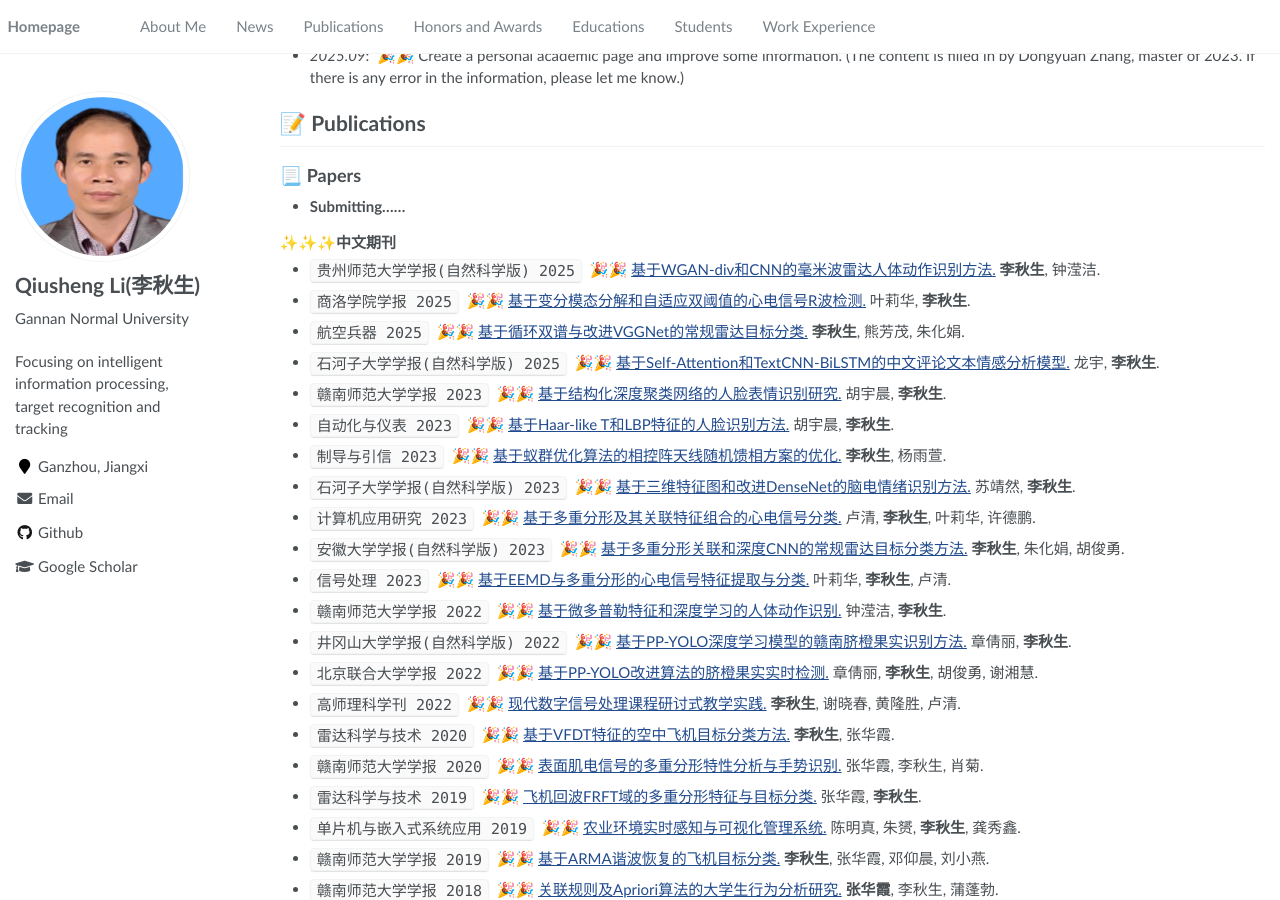
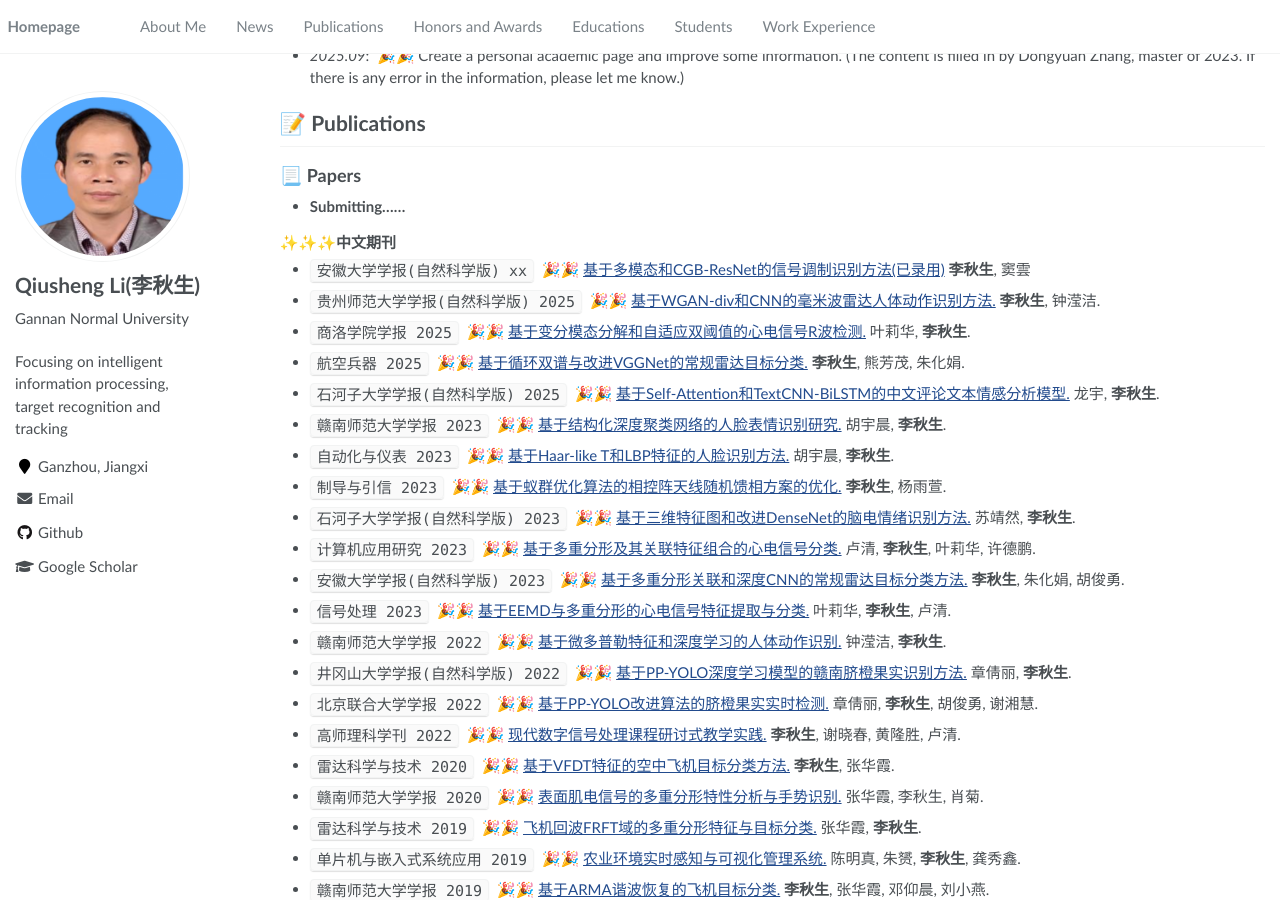
Before and after one commit to zhdongyuan/liqiusheng, a Jekyll site: the page built from _pages/about.md, in a window 1280 px wide and 900 px high, scrolled down 401 px. Built offline with Jekyll 4.4.1, drawn with Linux system fonts in a browser that asks for light colours.

Commit message:
Update about.md

```diff
--- a/_pages/about.md
+++ b/_pages/about.md
@@ -37,6 +37,7 @@ My research interests include algorithm innovation and system application in rad
 
 ### ✨✨✨**中文期刊**
 
+- ``安徽大学学报(自然科学版) xx`` &nbsp;🎉🎉 [基于多模态和CGB-ResNet的信号调制识别方法(已录用)]() **李秋生**, 窦雲
 - ``贵州师范大学学报(自然科学版) 2025`` &nbsp;🎉🎉 [基于WGAN-div和CNN的毫米波雷达人体动作识别方法.](https://kns.cnki.net/kcms2/article/abstract?v=Ut-mckhA-RvolEXEbsNg8hFlUmfUTREdJLi5euTnXAyGeiwBjCCfDJo_7_ApVAWh8Z_gAF7fQbD1tpHZnCjJWsXs6N-cnFwdqmoYwVp9VroQ6pG5B3irC3hGtPrmVnh75ilVTFBEHxANc2JflAUC8r5gTeFHKrbvDhgLEU6i1hlvxc0DtkBHNA==&uniplatform=NZKPT&language=CHS) **李秋生**, 钟滢洁.
 - ``商洛学院学报 2025`` &nbsp;🎉🎉 [基于变分模态分解和自适应双阈值的心电信号R波检测.](https://kns.cnki.net/kcms2/article/abstract?v=Ut-mckhA-RvolEXEbsNg8hFlUmfUTREdJLi5euTnXAz2RsrZqEnyr5DSqxlx-hocdfryxWc_y9mnLP4F4h7djvrFNlAQjqxOt7kNjZRizNq3Xrszlm_cLroo5hd_Ij0i-s7OBU22GVC_IEpmMnU27ECaZB9Vn1nAy25T-8QLnXd0wr_xFputQA==&uniplatform=NZKPT&language=CHS) 叶莉华, **李秋生**.
 - ``航空兵器 2025`` &nbsp;🎉🎉 [基于循环双谱与改进VGGNet的常规雷达目标分类.](https://kns.cnki.net/kcms2/article/abstract?v=Ut-mckhA-RuUstZANEEn-uENpYkDY2AXswKvhsSYG7qAacJ1Ir7uxER1SIsyVKErI5V1sRKFw7pOnG74F6pgJLoG1Ixsh74RpOxdtq4lwbJvd7CWOUTFyd5O_sq2yxOzFIJWNbqoVyduj3BXmfjgp97NzqPjWV2zJZtzXGjvBJNTPaYmZJmBow==&uniplatform=NZKPT&language=CHS) **李秋生**, 熊芳茂, 朱化娟.
```
